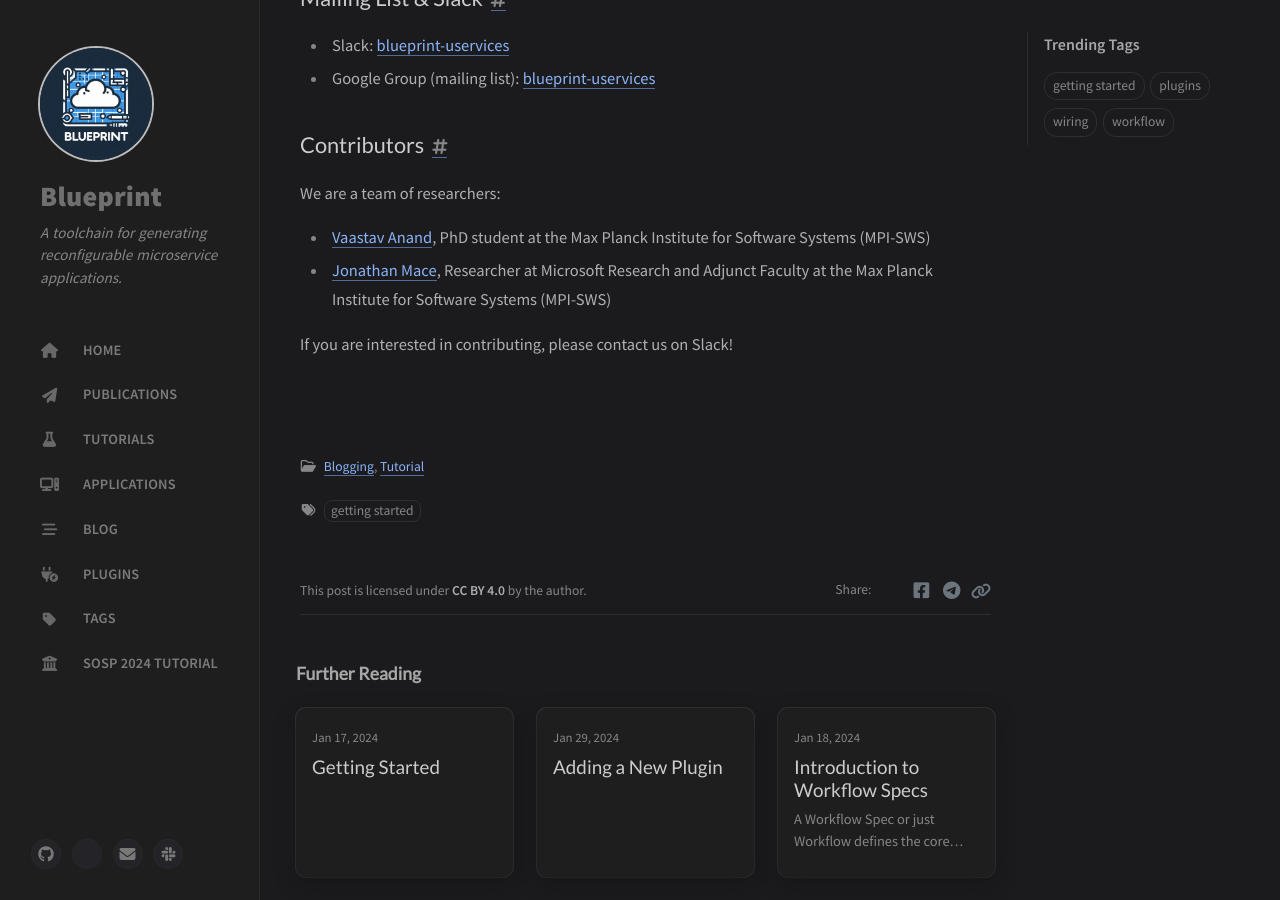
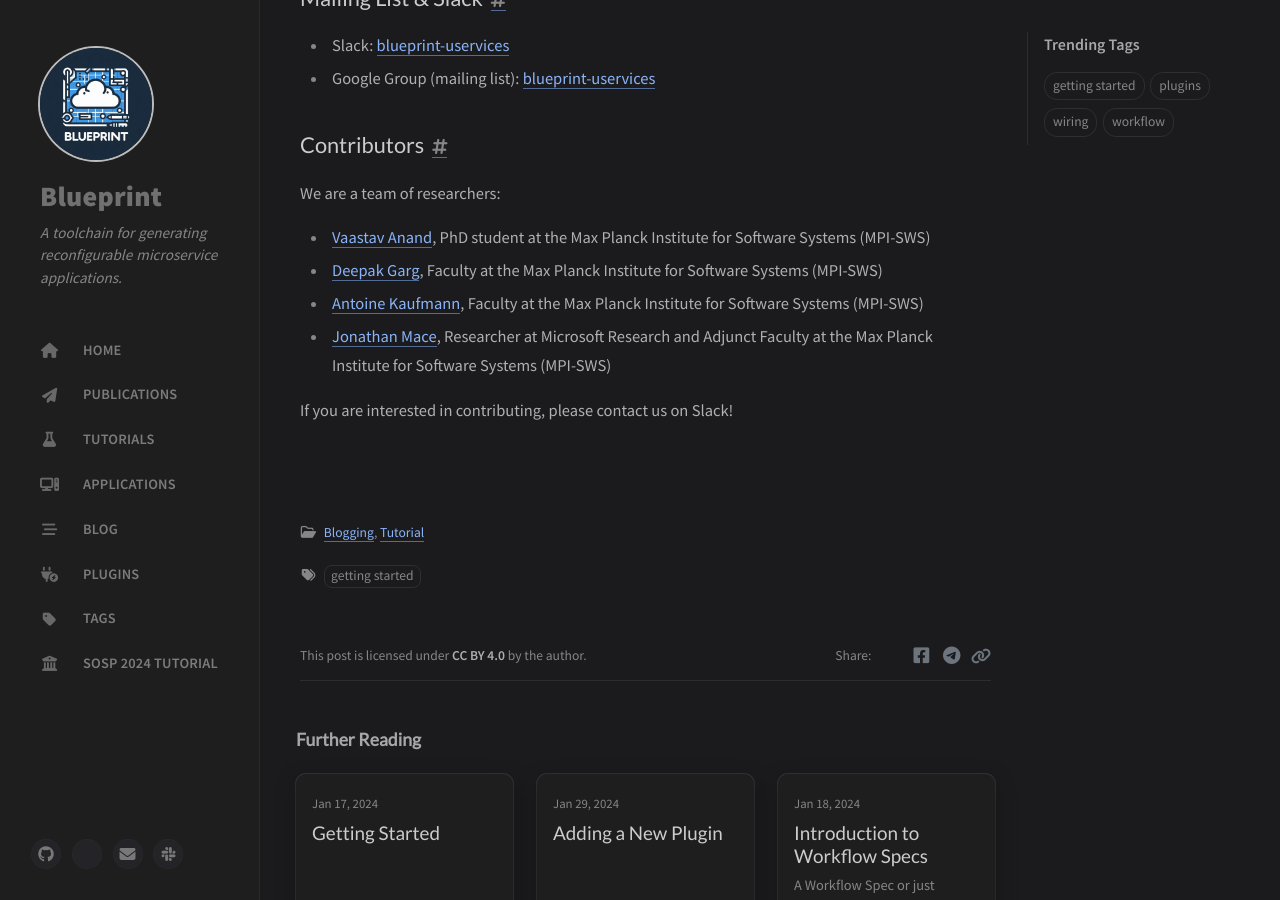
Before and after one commit to Blueprint-uServices/Blueprint-uServices.github.io, a Jekyll site: the page built from _blogposts/2023-10-26-Introducing-Blueprint.md, in a window 1280 px wide and 900 px high, scrolled down 1969 px. Built offline with Jekyll 4.4.1, drawn with Linux system fonts in a browser that asks for light colours; cached includes are drawn as plain includes.

Commit message:
Update original blog post

```diff
--- a/_blogposts/2023-10-26-Introducing-Blueprint.md
+++ b/_blogposts/2023-10-26-Introducing-Blueprint.md
@@ -57,6 +57,8 @@ If you are looking for the artifact that was evaluated for the SOSP paper, it ca
 
 We are a team of researchers:
  * [Vaastav Anand](https://vaastavanand.com/), PhD student at the Max Planck Institute for Software Systems (MPI-SWS)
+ * [Deepak Garg](https://people.mpi-sws.org/~dg/), Faculty at the Max Planck Institute for Software Systems (MPI-SWS)
+ * [Antoine Kaufmann](https://people.mpi-sws.org/~antoinek/), Faculty at the Max Planck Institute for Software Systems (MPI-SWS)
  * [Jonathan Mace](https://www.microsoft.com/en-us/research/people/jonathanmace/), Researcher at Microsoft Research and Adjunct Faculty at the Max Planck Institute for Software Systems (MPI-SWS)
 
 If you are interested in contributing, please contact us on Slack!
```
